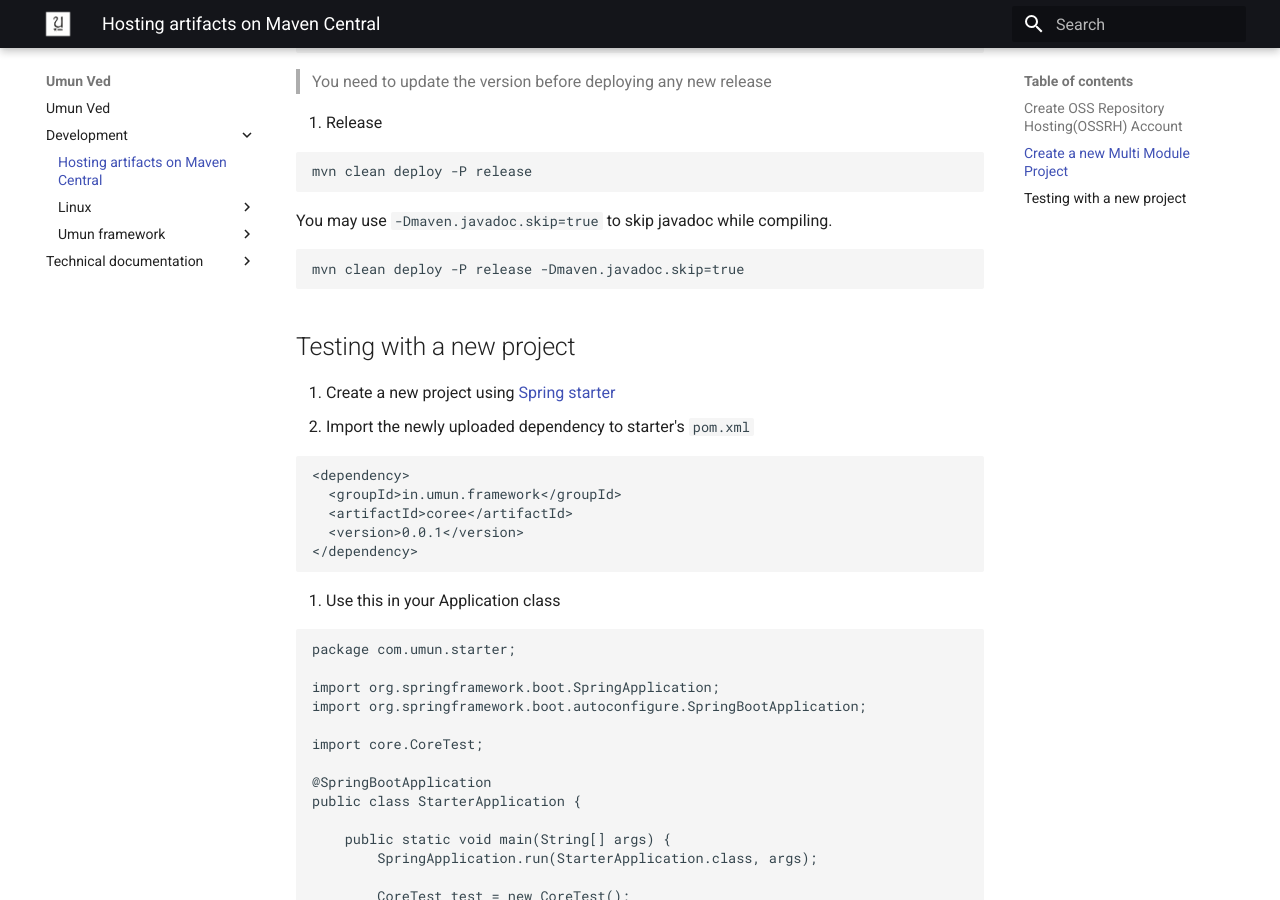
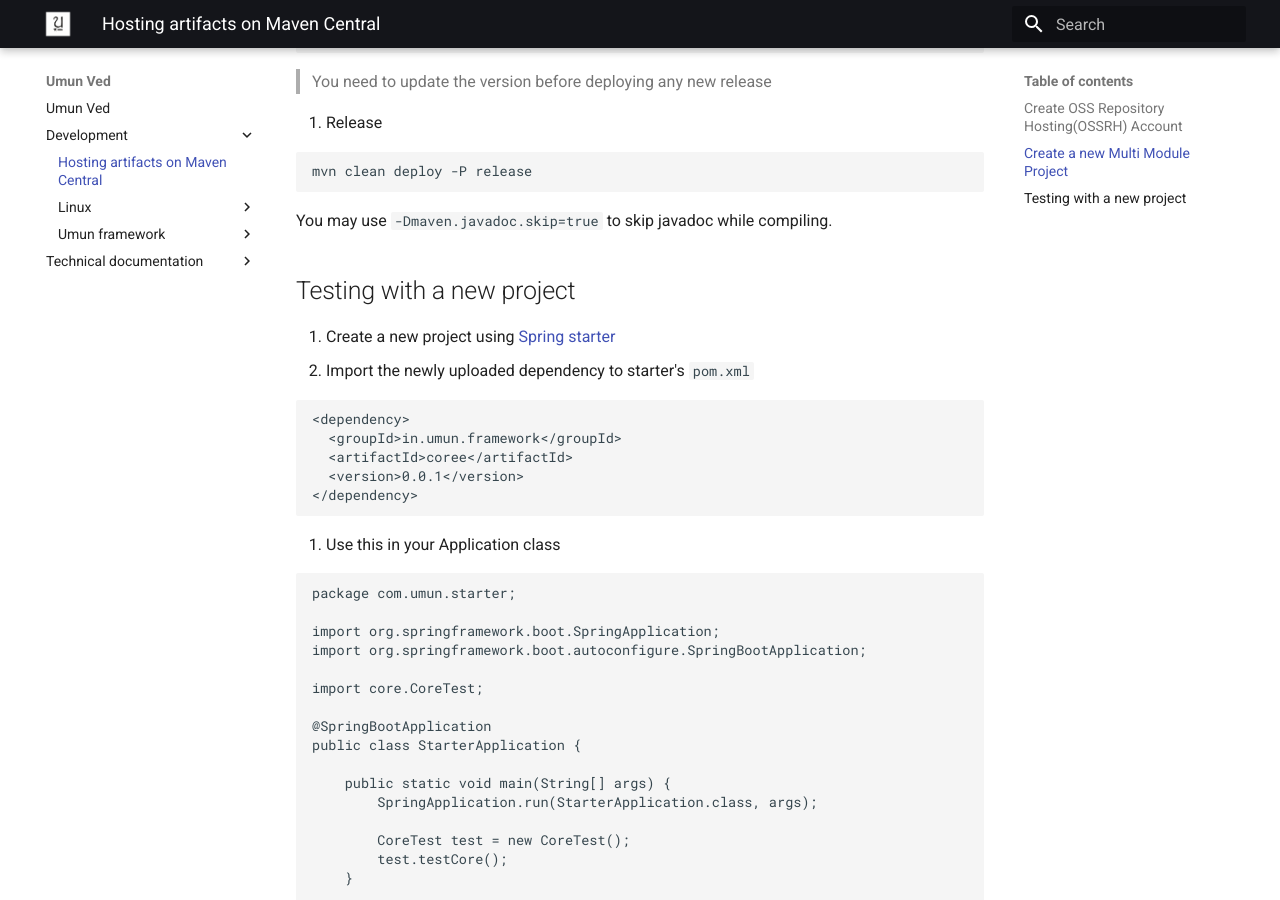
Before and after one commit to iAbhinav/testing-mkdocs, an MkDocs documentation site: the page built from docs/development/maven_central.md, in a window 1280 px wide and 900 px high, scrolled down 2666 px. Built offline with MkDocs 1.6.1 and Material for MkDocs 9.7.7, drawn with Linux system fonts in a browser that asks for light colours.

Commit message:
Update maven_central.md

````diff
--- a/docs/development/maven_central.md
+++ b/docs/development/maven_central.md
@@ -121,9 +121,6 @@ mvn clean deploy -P release
 
 You may use `-Dmaven.javadoc.skip=true` to skip javadoc while compiling.
 
-```
-mvn clean deploy -P release -Dmaven.javadoc.skip=true
-```
 
 ## Testing with a new project
 
````
